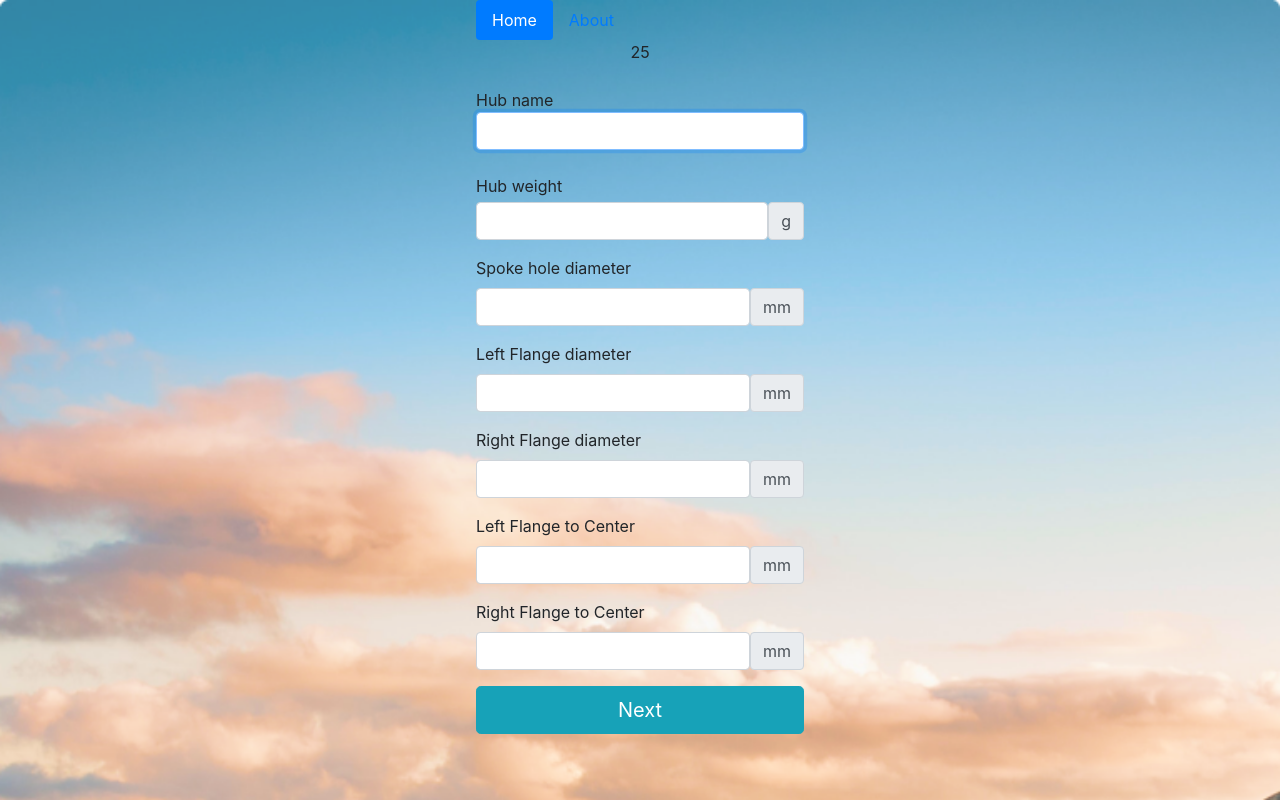
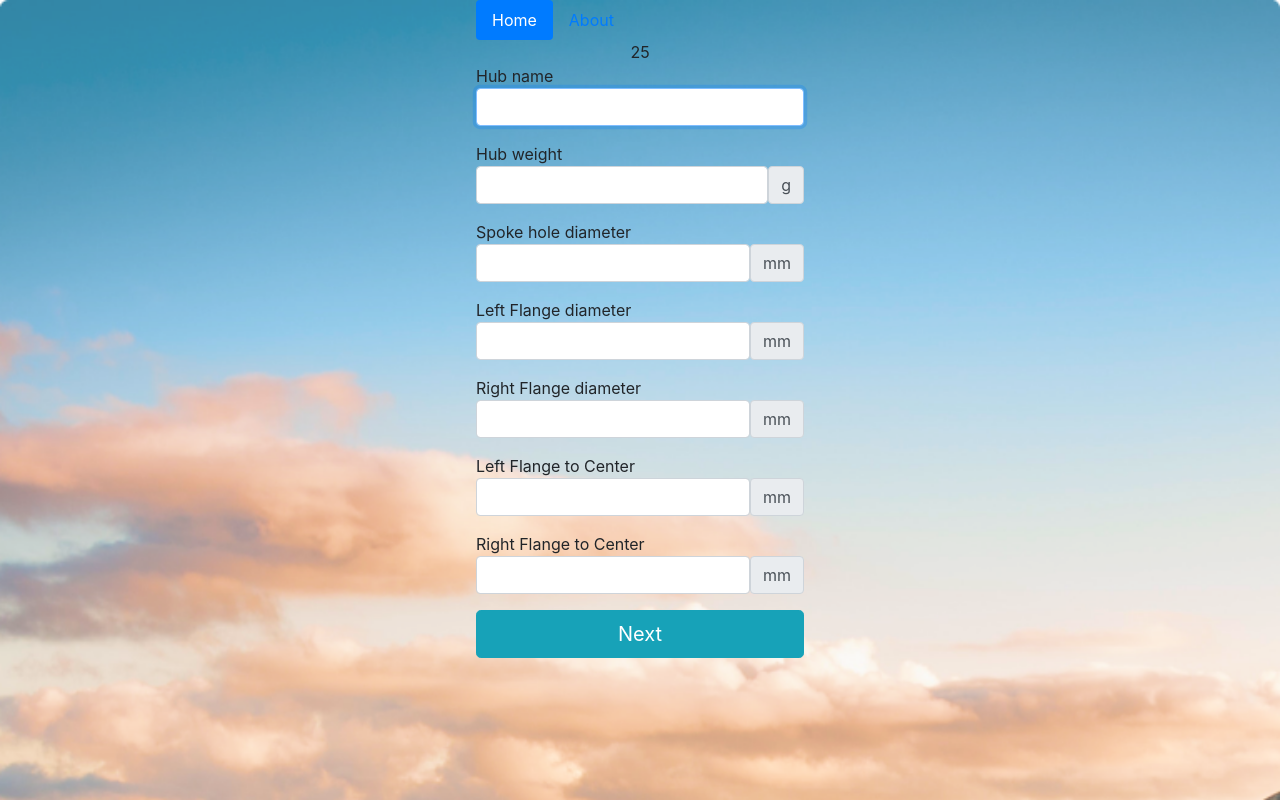
Before and after one commit to kimchirice/32spoke, a React (Create React App) app: page / in a window 1280 px wide. Built offline with nearby package versions, Linux system fonts and the light colour scheme.

Commit message:
[Mod] adjust margin bottom of label to 0, increase margin bottom of from-group div to 3

```diff
--- a/src/components/hub/Hub.js
+++ b/src/components/hub/Hub.js
@@ -4,7 +4,7 @@ import React from 'react';
 const Hub = ({handleChange, hub}) => {
   return (
     <div className="text-left">
-      <div className="form-group my-4">
+      <div className="form-group mb-lg-3">
         <label htmlFor="hubName" className="form-label mb-0">Hub name</label>
         <input
           className="form-control"
@@ -17,8 +17,8 @@ const Hub = ({handleChange, hub}) => {
         />
       </div>
 
-        <div className="form-group ">
-          <label className="form-label mb-1" htmlFor="hubWeight">Hub weight</label>
+        <div className="form-group mb-lg-3">
+          <label className="form-label mb-0" htmlFor="hubWeight">Hub weight</label>
           <div className="d-flex">
           <input
               className="form-control"
@@ -31,8 +31,8 @@ const Hub = ({handleChange, hub}) => {
           <span className="input-group-text"> g </span>
           </div> </div>
         </div>
-        <div className="form-group ">
-          <label className="form-label" htmlFor="spokeHoleDiameter">Spoke hole diameter</label>
+        <div className="form-group mb-lg-3">
+          <label className="form-label mb-0" htmlFor="spokeHoleDiameter">Spoke hole diameter</label>
           <div className="d-flex">
             <input
               className="form-control"
@@ -51,8 +51,8 @@ const Hub = ({handleChange, hub}) => {
           </div>
         </div>
 
-        <div className="form-group ">
-          <label className="form-label" htmlFor="leftFlangeDiameter">Left Flange diameter</label>
+        <div className="form-group mb-lg-3">
+          <label className="form-label mb-0" htmlFor="leftFlangeDiameter">Left Flange diameter</label>
           <div className="d-flex">
             <input
               className="form-control"
@@ -68,8 +68,8 @@ const Hub = ({handleChange, hub}) => {
           </div>
         </div>
 
-        <div className="form-group ">
-          <label className="form-label" htmlFor="rightFlangeDiameter">Right Flange diameter</label>
+        <div className="form-group mb-lg-3">
+          <label className="form-label mb-0" htmlFor="rightFlangeDiameter">Right Flange diameter</label>
           <div className="d-flex">
             <input
               className="form-control"
@@ -86,8 +86,8 @@ const Hub = ({handleChange, hub}) => {
         </div>
 
 
-        <div className="form-group ">
-          <label className="form-label" htmlFor="leftFlangeToCenter">Left Flange to Center</label>
+        <div className="form-group mb-lg-3">
+          <label className="form-label mb-0" htmlFor="leftFlangeToCenter">Left Flange to Center</label>
           <div className="d-flex">
             <input
               className="form-control"
@@ -103,8 +103,8 @@ const Hub = ({handleChange, hub}) => {
           </div>
 
         </div>
-        <div className="form-group ">
-          <label className="form-label" htmlFor="rightFlangeToCenter">Right Flange to Center</label>
+        <div className="form-group mb-lg-3">
+          <label className="form-label mb-0" htmlFor="rightFlangeToCenter">Right Flange to Center</label>
           <div className="d-flex">
             <input
                 className="form-control"
@@ -118,8 +118,6 @@ const Hub = ({handleChange, hub}) => {
               <span className="input-group-text">mm</span>
             </div>
           </div>
-
-
       </div>
     </div>
   )
```
